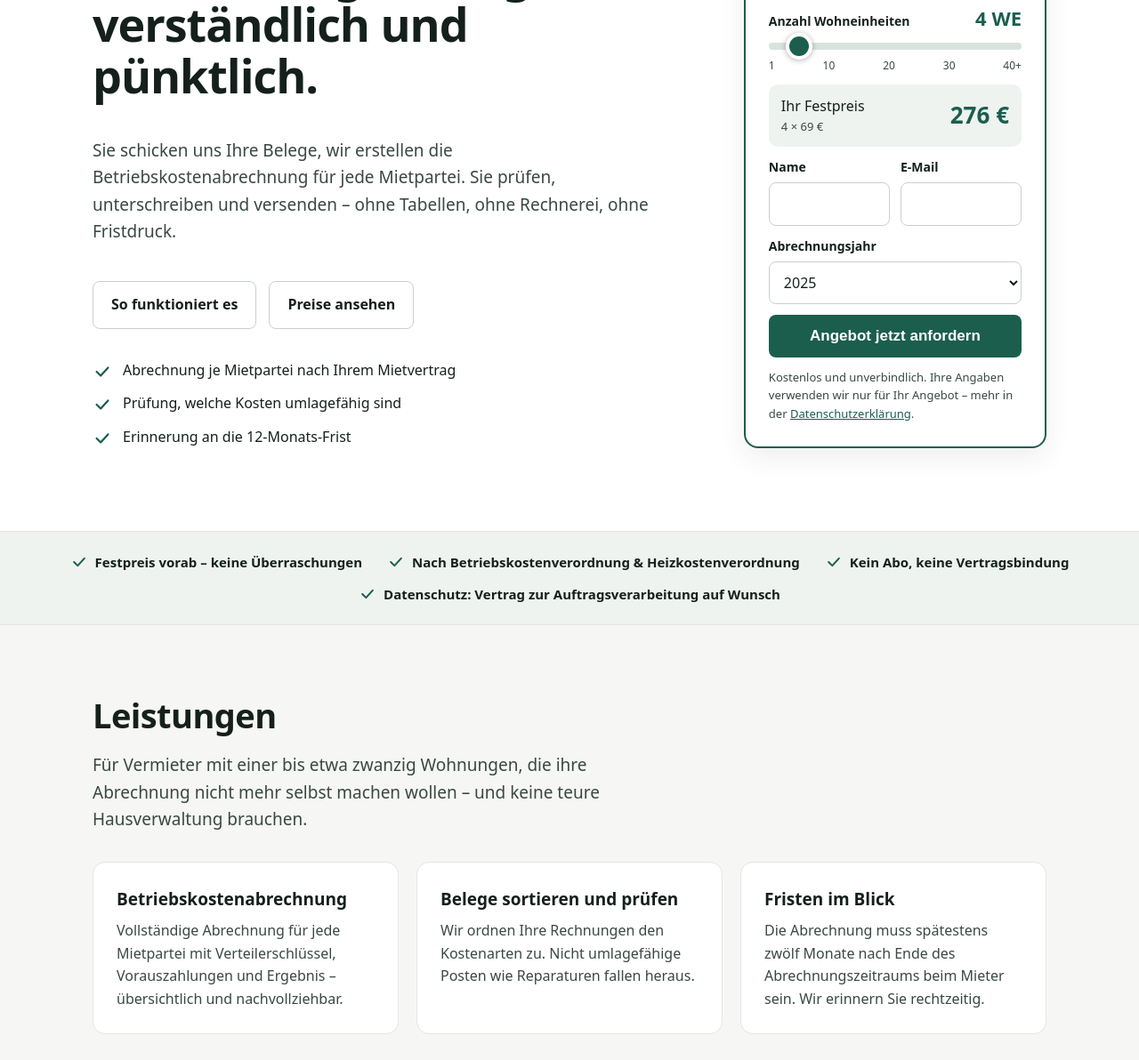
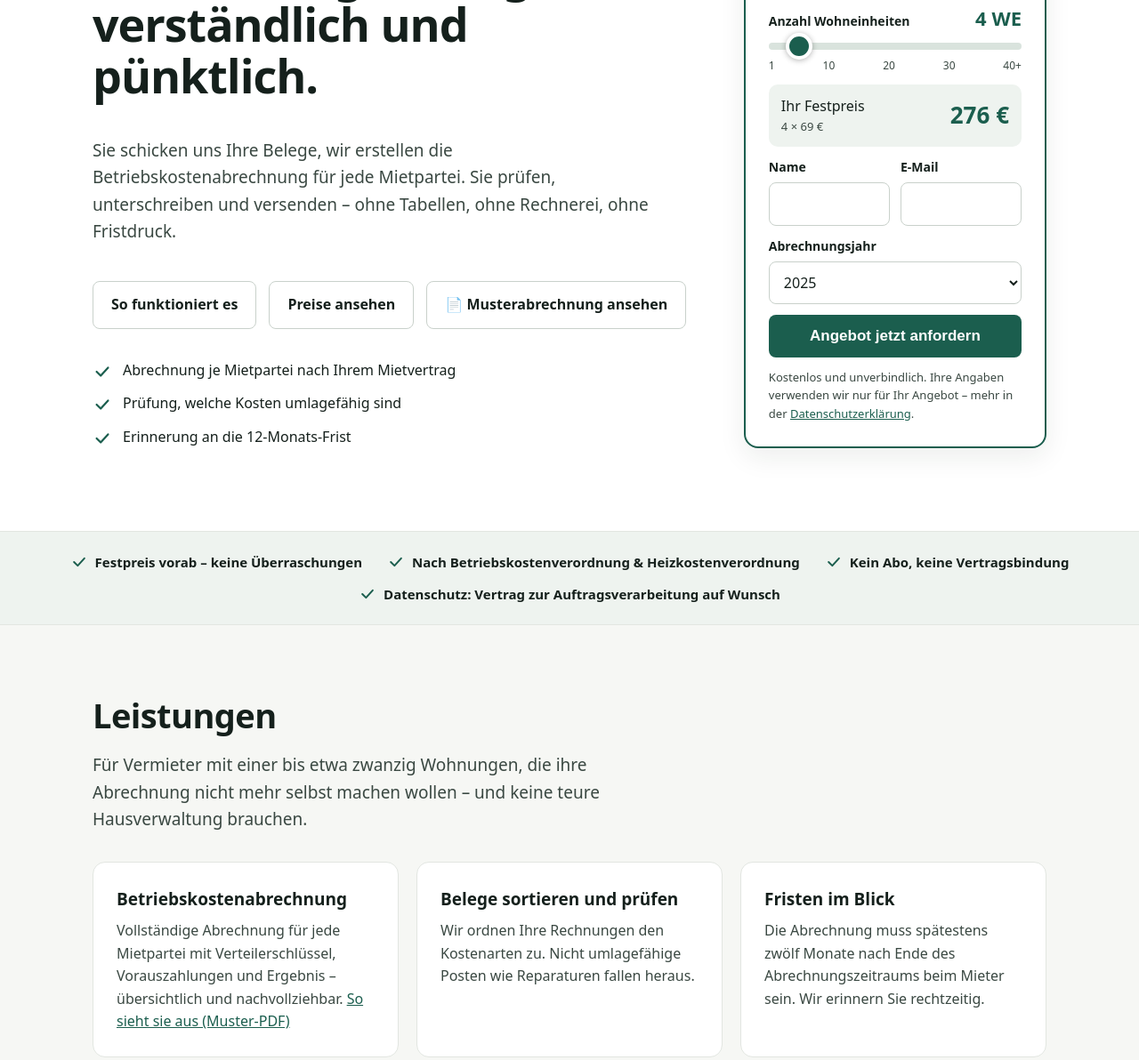
Before and after one commit to PeterLuft1995/vermieterentlastung-website, a plain HTML site: page index.html in a window 1280 px wide. Shown: the part 329-1521 px from the top of the page at 89% size. Drawn offline with Linux system fonts and the light colour scheme.

Commit message:
Musterabrechnung (PDF) + Links

```diff
--- a/index.html
+++ b/index.html
@@ -189,6 +189,7 @@ input[type=range]::-moz-range-thumb{width:26px;height:26px;border-radius:50%;bac
 <div style="display:flex;flex-wrap:wrap;gap:14px">
 <a class="btn btn-ghost" href="#ablauf">So funktioniert es</a>
 <a class="btn btn-ghost" href="#preise">Preise ansehen</a>
+<a class="btn btn-ghost" href="musterabrechnung.pdf" target="_blank" rel="noopener">📄 Musterabrechnung ansehen</a>
 </div>
 <div><div class="check"><svg width="22" height="22" viewBox="0 0 24 24" fill="none" stroke="#1B5E4E" stroke-width="2.4" stroke-linecap="round" stroke-linejoin="round" aria-hidden="true"><path d="m5 12 5 5 9-10"/></svg><span>Abrechnung je Mietpartei nach Ihrem Mietvertrag</span></div>
 <div class="check"><svg width="22" height="22" viewBox="0 0 24 24" fill="none" stroke="#1B5E4E" stroke-width="2.4" stroke-linecap="round" stroke-linejoin="round" aria-hidden="true"><path d="m5 12 5 5 9-10"/></svg><span>Prüfung, welche Kosten umlagefähig sind</span></div>
@@ -204,7 +205,7 @@ input[type=range]::-moz-range-thumb{width:26px;height:26px;border-radius:50%;bac
 <h2>Leistungen</h2>
 <p class="lead">Für Vermieter mit einer bis etwa zwanzig Wohnungen, die ihre Abrechnung nicht mehr selbst machen wollen – und keine teure Hausverwaltung brauchen.</p>
 <div class="grid">
-<div class="card"><h3>Betriebskostenabrechnung</h3><p>Vollständige Abrechnung für jede Mietpartei mit Verteilerschlüssel, Vorauszahlungen und Ergebnis – übersichtlich und nachvollziehbar.</p></div>
+<div class="card"><h3>Betriebskostenabrechnung</h3><p>Vollständige Abrechnung für jede Mietpartei mit Verteilerschlüssel, Vorauszahlungen und Ergebnis – übersichtlich und nachvollziehbar. <a href="musterabrechnung.pdf" target="_blank" rel="noopener">So sieht sie aus (Muster-PDF)</a></p></div>
 <div class="card"><h3>Belege sortieren und prüfen</h3><p>Wir ordnen Ihre Rechnungen den Kostenarten zu. Nicht umlagefähige Posten wie Reparaturen fallen heraus.</p></div>
 <div class="card"><h3>Fristen im Blick</h3><p>Die Abrechnung muss spätestens zwölf Monate nach Ende des Abrechnungszeitraums beim Mieter sein. Wir erinnern Sie rechtzeitig.</p></div>
 </div>
@@ -234,7 +235,7 @@ input[type=range]::-moz-range-thumb{width:26px;height:26px;border-radius:50%;bac
 </div>
 <div class="calc" id="rechner"><div class="in"><div class="rng" style="grid-column:1/-1"><div class="top"><label for="pc-we" style="font-size:14px;font-weight:600">Anzahl Wohneinheiten</label><span class="val"><span id="pc-wev">4</span> WE</span></div><input id="pc-we" type="range" min="1" max="40" step="1" value="4"><div class="scale"><span>1</span><span>10</span><span>20</span><span>30</span><span>40+</span></div></div><label>Mieterwechsel im Jahr<input id="pc-mw" type="number" min="0" max="50" value="0" inputmode="numeric"></label><label class="cb"><input id="pc-hz" type="checkbox">Heizkosten ohne Messdienst</label><label class="cb"><input id="pc-ex" type="checkbox">Express (3 Werktage)</label></div><div class="out"><b>Ihr Festpreis</b><p class="sum" id="pc-sum">276 €</p><p class="det" id="pc-det">4 × 69 €</p><a class="btn" href="#anfrage" id="pc-go">Mit diesem Preis anfragen</a></div></div>
 <div class="extras">
-<div><b>Inklusive</b><br>Abrechnung je Mietpartei als PDF, Prüfung der Umlagefähigkeit, Übernahme der Messdienst-Heizkosten (z. B. ista, Techem), Fristerinnerung, Rückfragen per E-Mail.</div>
+<div><b>Inklusive</b><br>Abrechnung je Mietpartei als PDF (<a href="musterabrechnung.pdf" target="_blank" rel="noopener">Muster ansehen</a>), Aufstellung nach § 35a EStG für Ihre Mieter, Vorschlag zur neuen Vorauszahlung, Prüfung der Umlagefähigkeit, Übernahme der Messdienst-Heizkosten (z. B. ista, Techem), Fristerinnerung, Rückfragen per E-Mail.</div>
 <div><b>Zusatzleistungen</b><br>Mieterwechsel im Jahr: +15 € je Wechsel · Heizkosten ohne Messdienst: +10 € je Einheit · Express in 3 Werktagen: +25 %</div>
 <a class="btn" href="#anfrage">Angebot anfordern</a>
 </div>
```
Also changed, not shown: 1 other file.
